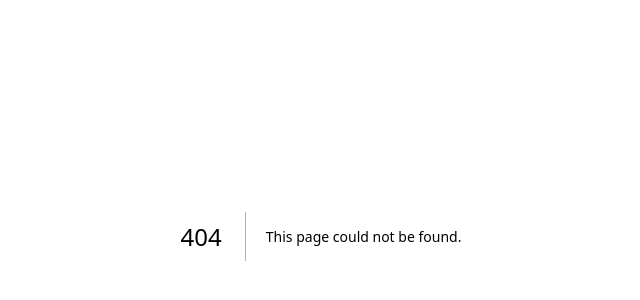
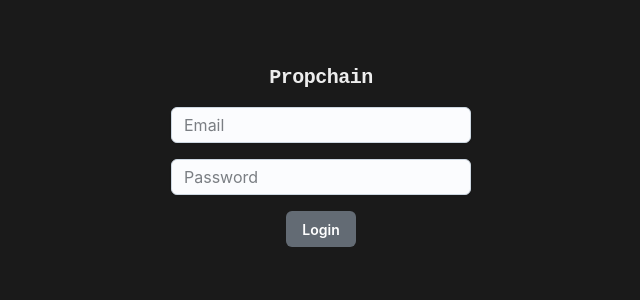
Before and after one commit to nomsf/Property_Administration_dApp, a Next.js app in the folder propchain/: page /login in a window 1280 px wide. Before the commit this address had no page. Shown: the part 164-464 px from the top of the page, without its empty margins (319-959 px from the left). Built offline with nearby package versions, Linux system fonts and the light colour scheme.

Commit message:
login page

```diff
--- /dev/null
+++ b/propchain/src/app/login/page.tsx
@@ -0,0 +1,60 @@
+"use client";
+
+import Header from "@/components/Header/Header";
+import { Box, Button, FormControl, Input, Stack, Typography } from "@mui/joy";
+import { useRouter } from "next/navigation";
+import { useState } from "react";
+
+
+export default function Login() {
+    const[email, setEmail] = useState("");
+    const[password, setPassword] = useState("");
+    const router = useRouter();
+
+    const handleLogin = async (e: React.FormEvent) => {
+        e.preventDefault();
+
+        const res = await fetch('/api/auth/login', {
+            method: 'POST',
+            headers: { 'Content-Type': 'application/json' },
+            body: JSON.stringify({ email, password }),
+        });
+
+        if (res.ok) {
+            router.push('/home');
+        } else {
+            console.error('Failed to login');
+        }
+    }
+
+    return (
+        <Box sx={{width: 1, height: 1, backgroundColor: "#1a1a1a"}}>
+        <Stack
+            spacing={2}
+            sx={{
+            height: 4/5,
+            width: 1,
+            justifyContent: "center",
+            alignItems: "center",
+            backgroundColor: "#1a1a1a",
+        }}>
+            <Typography
+                    level="h1"
+                    fontSize="xl"
+                    fontWeight="xl"
+                    color="neutral"
+                    fontFamily="Monospace"
+                    textColor="#ededed"
+                >Propchain
+                </Typography>
+            <FormControl sx={{ width:1, maxWidth: 300}}>
+                <Input onChange={(email) => setEmail(email.target.value)} placeholder="Email"/>
+            </FormControl>
+            <FormControl sx={{ width:1,maxWidth: 300}}>
+                <Input onChange={(pass) => setPassword(pass.target.value)} placeholder="Password" />
+            </FormControl>
+            <Button color="neutral" onClick={handleLogin}>Login</Button>
+        </Stack>
+        </Box>
+    );
+}
```
Also changed, not shown: propchain/src/app/api/auth/login/route.ts (added).
